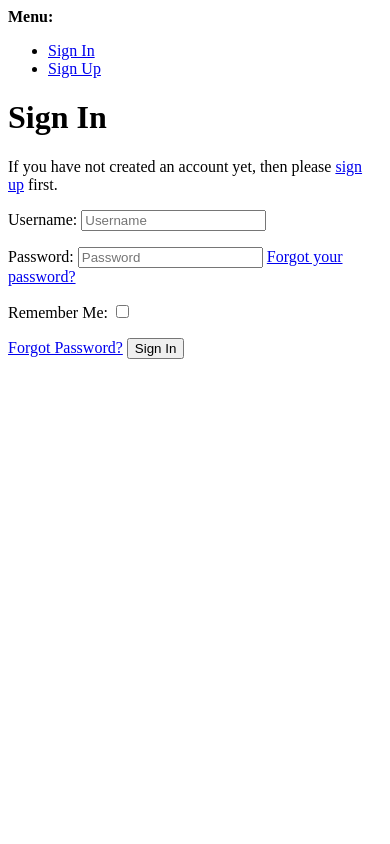
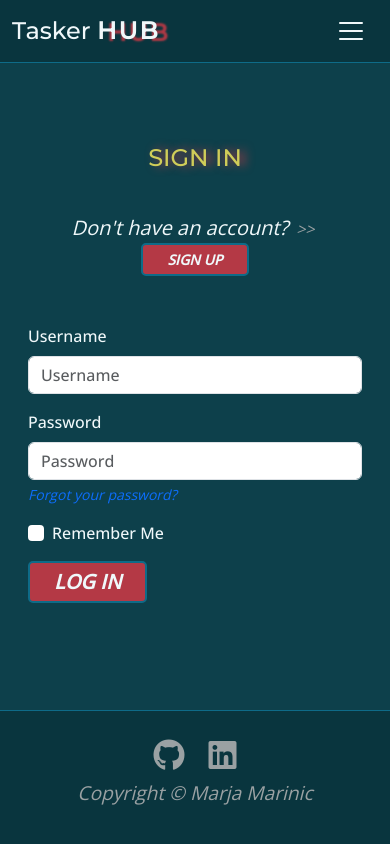
Before and after one commit to almost-good/tasker-hub, a Django app: page /accounts/login/ in a window 390 px wide. Run offline with Django 4.2, Linux system fonts and the light colour scheme; some libraries are stand-ins or nearby versions.

Commit message:
add login functionality and styling

```diff
--- a/static/css/style.css
+++ b/static/css/style.css
@@ -1,5 +1,6 @@
+@import url('https://fonts.googleapis.com/css2?family=Montserrat:wght@100;300;500&family=Open+Sans:wght@100;300;500&family=Playfair+Display:wght@600&display=swap');
+
 /* GENERAL STYLING */
-
 
 :root {
     --general-bg-color: #0d404b;
@@ -9,6 +10,9 @@
     --text-color-muted: #9aa1a3;
     --highlight-pink: #b43945;
     --highlight-yellow: #cfcd59;
+
+    --font-text: "Open Sans", Tahoma, sans-serif;
+    --font-highlight: "Montserrat", Tahoma, sans-serif;
 }
 
 * {
@@ -23,36 +27,34 @@
 
 body {
     background-color: var(--general-bg-color);
+    font-family: var(--font-text);
     font-size: 1.2rem;
+    color: var(--text-color);
 }
 
 
-
-
 /* COLORS */
-
 
 .nav-bg {
     background-color: var(--nav-bg-color);
 }
 
-.brand,
-.brand:hover,
-body {
-    color: var(--text-color);
-}
-
-.nav-link,
 .muted-text {
     color: var(--text-color-muted);
 }
 
-.hover-highlight:hover,
+
 .highlight-text {
+    font-family: var(--font-highlight);
+    color: var(--highlight-yellow);
+}
+
+.hover-highlight:hover{
     color: var(--highlight-yellow);
 }
 
 .highlight-text-pink {
+    font-family: var(--font-highlight);
     color: var(--highlight-yellow);
     text-shadow: 5px 0px 10px var(--highlight-pink);
 }
@@ -92,29 +94,44 @@
 }
 
 .italic{
-    font-weight: lighter;
+    font-weight: 100;
     font-style: italic;
 }
 
+.small {
+    font-size: 1rem;
+}
 
 /* BUTTONS */
 
 .button {
     background-color: var(--highlight-pink);
     color: var(--text-color);
+    font-style: italic;
     border: 2px solid var(--border-color);
     border-radius: 5px;
 }
 
 .button:hover {
     background-color: var(--highlight-yellow);
+    border: 2px solid var(--border-color);
 }
 
+.button:active {
+    background-color: var(--general-bg-color) !important;
+    border: 2px solid var(--highlight-yellow) !important;
+}
 
 /* NAVBAR */
 
 .brand {
+    font-family: var(--font-highlight);
     font-size: 2rem;
+    color: var(--text-color);
+}
+
+.brand:hover {
+    color: var(--text-color);
 }
 
 .brand-shadow {
@@ -140,6 +157,7 @@
 
 .nav-link {
     letter-spacing: 1px;
+    color: var(--text-color-muted);
 }
 
 
@@ -174,17 +192,31 @@
 }
 
 
-/* SIGNUP */
+/* ACCOUNT LOGGING */
 
-.signup .asteriskField {
+.logging .asteriskField {
     display:none;
 }
 
-.signup .form-text {
+.logging .form-text {
     color: var(--text-color-muted);
     font-weight: lighter;
     font-style: italic;
 }
+
+.logging .form-check-input{
+    border: none;
+    outline: none;
+    box-shadow: none;
+}
+
+.logging .form-check-input:checked{
+    background-color: var(--highlight-pink);
+    border: none;
+    outline: none;
+    box-shadow: none;
+}
+
 
 /* MEDIA QUERIES */
 
--- a/templates/account/login.html
+++ b/templates/account/login.html
@@ -1,46 +1,52 @@
-{% extends "account/base.html" %}
-
+{% extends "base.html" %}
+{% load crispy_forms_tags %}
 {% load i18n %}
 {% load account socialaccount %}
 
-{% block head_title %}{% trans "Sign In" %}{% endblock head_title %}
+
+{% block title %}{% trans "Login" %}{% endblock %}
+
 
 {% block content %}
 
-<h1>{% trans "Sign In" %}</h1>
+<!-- login.html starts here -->
 
-{% get_providers as socialaccount_providers %}
 
-{% if socialaccount_providers %}
-<p>{% blocktrans with site.name as site_name %}Please sign in with one
-of your existing third party accounts. Or, <a href="{{ signup_url }}">sign up</a>
-for a {{ site_name }} account and sign in below:{% endblocktrans %}</p>
-
-<div class="socialaccount_ballot">
-
-  <ul class="socialaccount_providers">
-    {% include "socialaccount/snippets/provider_list.html" with process="login" %}
-  </ul>
-
-  <div class="login-or">{% trans 'or' %}</div>
-
+<div class="container logging px-3 py-5">
+  <div class="container">
+    <div class="row">
+      <div class="col-md-8 mt-3 offset-md-2 text-center">
+        <h2 class="mb-2 highlight-text-pink">{% trans "SIGN IN" %}</h2>
+        {% blocktrans %}
+        <p class="mt-4 pt-3 lead italic">
+          Don't have an account?<span class="small muted-text px-1">  >>  </span>
+          <a class="btn btn-primary btn-sm py-1 px-4 button bold"
+            href="{{ signup_url }}">SIGN UP</a>
+        </p>
+        {% endblocktrans %}
+      </div>
+    </div>
+  </div>
+  <!-- Signup form -->
+  <div class="container pt-3">
+    <div class="row">
+      <div class="col-md-8 mt-3 offset-md-2 mb-2">
+          <form class="login" method="POST" action="{% url 'account_login' %}">
+              {% csrf_token %}
+              {{ form|crispy }}
+              {% if redirect_field_value %}
+              <input type="hidden" name="{{ redirect_field_name }}"
+                value="{{ redirect_field_value }}" />
+              {% endif %}
+              <button class="btn btn-primary btn-lg py-1 px-4 button bold" type="submit">
+                {% trans "LOG IN" %}</button>
+          </form>
+      </div>
+    </div>
+  </div>
 </div>
 
-{% include "socialaccount/snippets/login_extra.html" %}
 
-{% else %}
-<p>{% blocktrans %}If you have not created an account yet, then please
-<a href="{{ signup_url }}">sign up</a> first.{% endblocktrans %}</p>
-{% endif %}
+<!-- login.html ends here -->
 
-<form class="login" method="POST" action="{% url 'account_login' %}">
-  {% csrf_token %}
-  {{ form.as_p }}
-  {% if redirect_field_value %}
-  <input type="hidden" name="{{ redirect_field_name }}" value="{{ redirect_field_value }}" />
-  {% endif %}
-  <a class="button secondaryAction" href="{% url 'account_reset_password' %}">{% trans "Forgot Password?" %}</a>
-  <button class="primaryAction" type="submit">{% trans "Sign In" %}</button>
-</form>
-
-{% endblock content %}
+{% endblock %}
--- a/templates/account/signup.html
+++ b/templates/account/signup.html
@@ -11,17 +11,17 @@
 <!-- signup.html starts here -->
 
 
-<div class="container signup px-3 py-5">
+<div class="container logging px-3 py-5">
   <div class="container">
     <div class="row">
       <div class="col-md-8 mt-3 offset-md-2 text-center">
-        <h2 class="mb-2 highlight-text-pink">{% trans "Sign UP" %}</h2>
+        <h2 class="mb-2 highlight-text-pink">{% trans "SIGN UP" %}</h2>
         {% blocktrans %}
         <p class="mt-4 pt-3">
           Be part of the action – together, we make it happen!
         </p>
         <p class="lead italic">
-          Already have an account? <spanp class="small"> >></span>
+          Already have an account? <span class="small muted-text px-1"> >></span>
           <a class="btn btn-primary btn-sm py-1 px-4 button bold" href="{{ login_url }}">SIGN IN</a>
         </p>
         {% endblocktrans %}
--- a/templates/base.html
+++ b/templates/base.html
@@ -58,8 +58,8 @@
                                 aria-current="page{% endif %}" href="{{ signup_url }}">SIGNUP</a>
                         </li>
                         <li class="nav-item hover-highlight">
-                            <a class="nav-link hover-highlight {% if request.path == home_url %}active bold"
-                                aria-current="page{% endif %}" href="{{ home_url }}">LOGIN</a>
+                            <a class="nav-link hover-highlight {% if request.path == login_url %}active bold"
+                                aria-current="page{% endif %}" href="{{ login_url }}">LOGIN</a>
                         </li>
                     </ul>
                 </div>
```
Also changed, not shown: tasker/forms.py (line endings or trailing spaces), tasker_hub/settings.py (line endings or trailing spaces).
